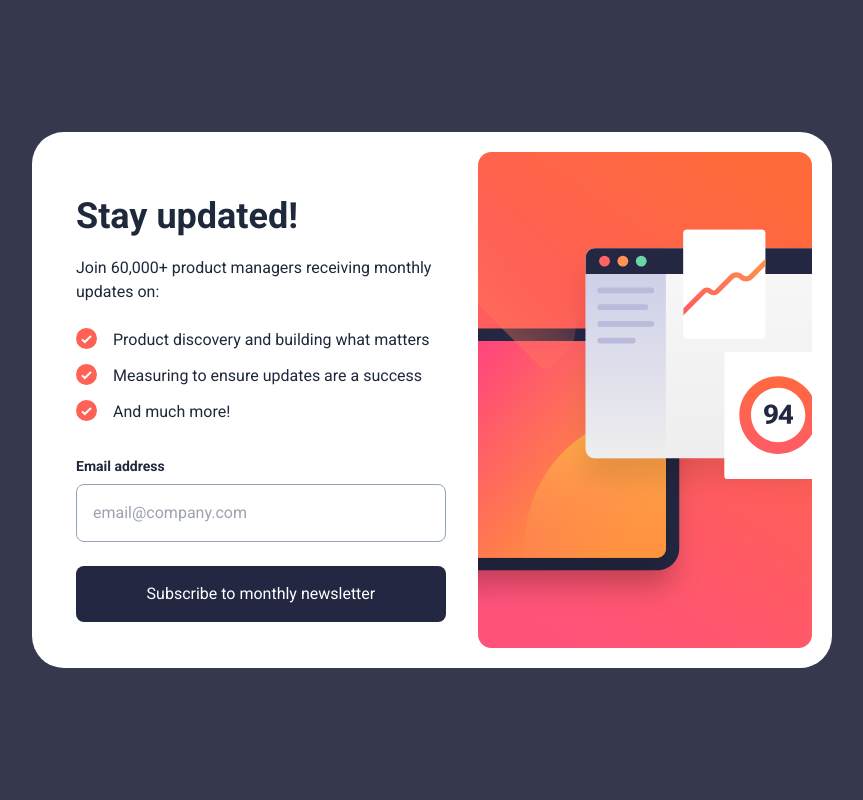
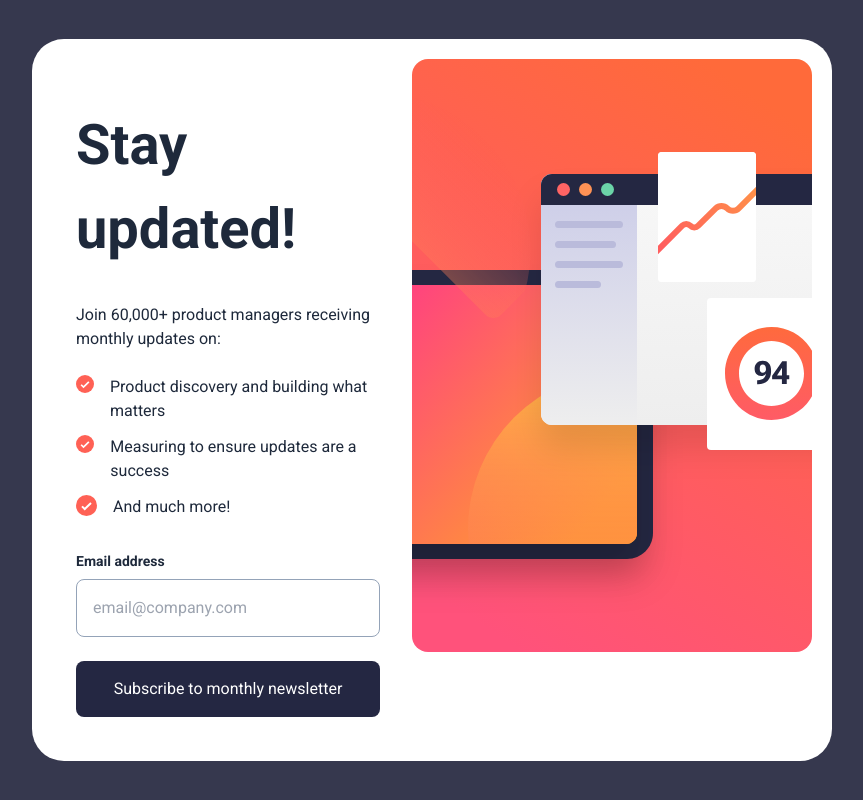
Before and after one commit to dirudeen/Newsletter-signup-component, a React (Vite) app: page / in a window 1280 px wide. Shown: the whole page, without its empty margins (208-1071 px from the left). Built offline with nearby package versions, Linux system fonts and the light colour scheme.

Commit message:
modified the images

```diff
--- a/src/components/Subscription.jsx
+++ b/src/components/Subscription.jsx
@@ -1,6 +1,6 @@
 import Form from "./Form";
 import mobileImg from "../assets/images/illustration-sign-up-mobile.svg";
-import desktopImg from "../assets/images//illustration-sign-up-desktop.svg";
+import desktopImg from "../assets/images/illustration-sign-up-desktop.svg";
 import icon from "../assets/images/icon-list.svg";
 
 
@@ -8,8 +8,12 @@ const Subscription = () => {
   return (
     <>
       <section>
-        <div>
-          <img src={mobileImg} className="md:hidden " alt="sign up image" />
+        <div className="block h-full">
+          <img
+            src={mobileImg}
+            className="md:hidden w-full block"
+            alt="sign up image"
+          />
           <img
             src={desktopImg}
             className="hidden md:block"
@@ -18,8 +22,8 @@ const Subscription = () => {
         </div>
       </section>
 
-      <section className="p-6">
-        <h1 className="text-4xl font-bold my-5">Stay updated!</h1>
+      <section className="p-6 flex-1 flex md:justify-center flex-col md:px-6 md:w-[26rem]" >
+        <h1 className="text-clamp md:mb-8  font-bold  my-5">Stay updated!</h1>
         <p className="mb-6">
           Join 60,000+ product managers receiving monthly updates on:
         </p>
```
